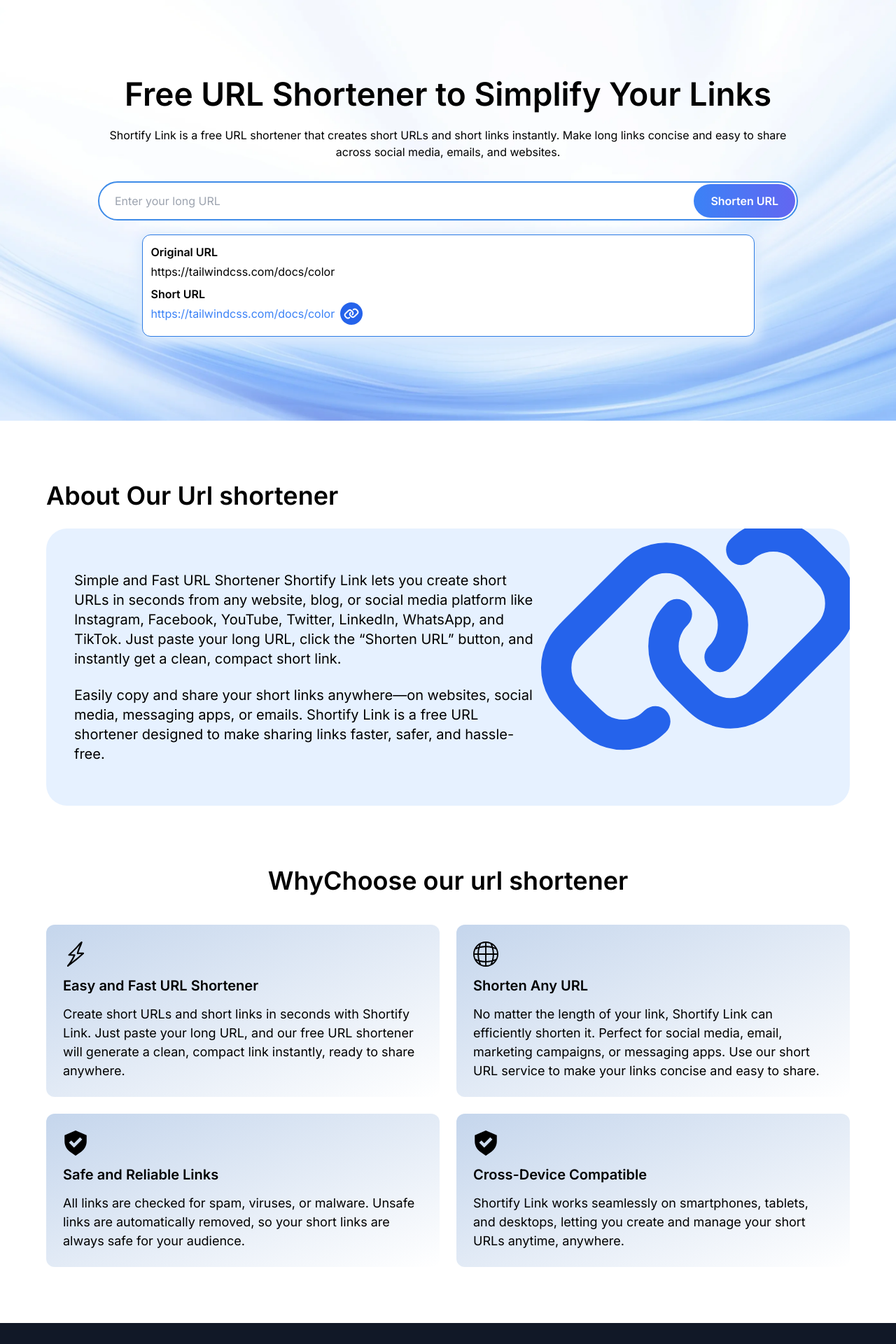
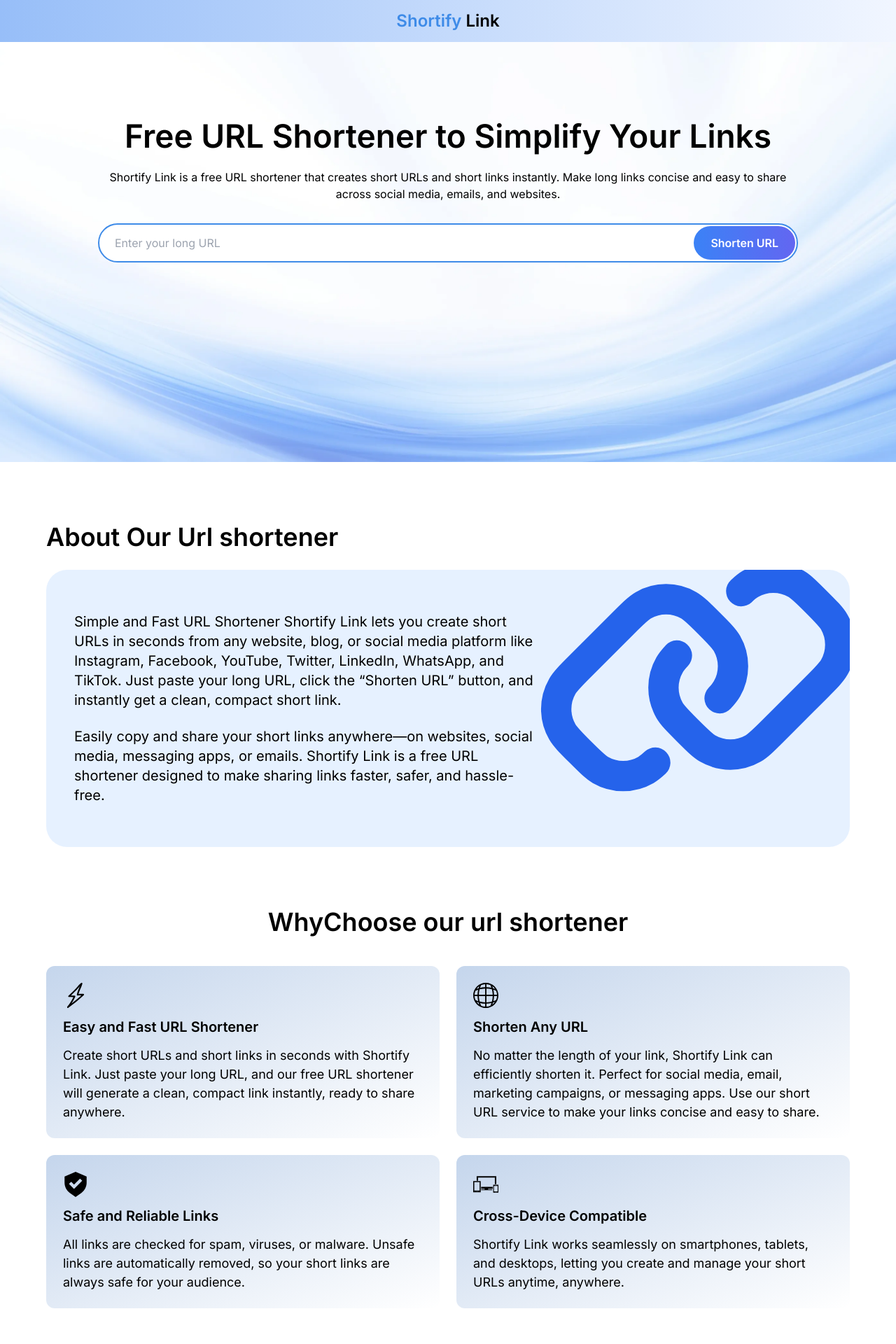
Before and after one commit to PraveenDurairaj1526/Shortify-Link, a Next.js app: page / in a window 1280 px wide. Shown: the top 1920 px of the page at 70% size. Built offline with nearby package versions, Linux system fonts and the light colour scheme.

Commit message:
header implementation

```diff
--- a/SvgIcons/getSvgIcons.js
+++ b/SvgIcons/getSvgIcons.js
@@ -92,15 +92,34 @@ export const FeatureIcon2 = ({ className }) => {
 export const FeatureIcon3 = ({ className }) => {
   return (
     <svg className={className} width="24px" height="24px" viewBox="0 0 16 16" fill="none" >
-      <path fill-rule="evenodd" clip-rule="evenodd" d="M8 16L4.35009 13.3929C2.24773 11.8912 1 9.46667 1 6.88306V3L8 0L15 3V6.88306C15 9.46667 13.7523 11.8912 11.6499 13.3929L8 16ZM12.2071 5.70711L10.7929 4.29289L7 8.08579L5.20711 6.29289L3.79289 7.70711L7 10.9142L12.2071 5.70711Z" fill="CurrentColor" />
+      <path fillRule="evenodd" clipRule="evenodd" d="M8 16L4.35009 13.3929C2.24773 11.8912 1 9.46667 1 6.88306V3L8 0L15 3V6.88306C15 9.46667 13.7523 11.8912 11.6499 13.3929L8 16ZM12.2071 5.70711L10.7929 4.29289L7 8.08579L5.20711 6.29289L3.79289 7.70711L7 10.9142L12.2071 5.70711Z" fill="CurrentColor" />
     </svg>
   )
 }
 
 export const FeatureIcon4 = ({ className }) => {
   return (
-    <svg className={className} width="24px" height="24px" viewBox="0 0 16 16" fill="none" >
-      <path fill-rule="evenodd" clip-rule="evenodd" d="M8 16L4.35009 13.3929C2.24773 11.8912 1 9.46667 1 6.88306V3L8 0L15 3V6.88306C15 9.46667 13.7523 11.8912 11.6499 13.3929L8 16ZM12.2071 5.70711L10.7929 4.29289L7 8.08579L5.20711 6.29289L3.79289 7.70711L7 10.9142L12.2071 5.70711Z" fill="CurrentColor" />
-    </svg>
+
+<svg fill="CurrentColor" className={className} width="24px" height="24px"
+	 viewBox="0 0 48.832 48.832"
+	 >
+<g>
+	<g id="Layer_20_51_">
+		<g>
+			<polygon points="15.42,32.814 22.23,32.814 22.23,34.385 15.42,34.385 15.42,35.68 36.838,35.68 36.838,34.385 28.898,34.385
+				28.898,32.814 37.729,32.814 37.729,29.227 15.42,29.227 			"/>
+			<polygon points="9.489,11.231 41.957,11.231 41.957,24.209 44.739,24.209 44.739,8.449 6.707,8.449 6.707,17.14 9.489,17.14
+				"/>
+			<path d="M0,39.799h14.523V18.013H0V39.799z M7.568,38.705c-0.386,0-0.7-0.312-0.7-0.699c0-0.386,0.314-0.699,0.7-0.699
+				c0.387,0,0.699,0.312,0.699,0.699S7.955,38.705,7.568,38.705z M2.1,20.113h10.325l-0.001,16.072H2.1V20.113z"/>
+			<path d="M38.715,25.046v15.337h10.117V25.046H38.715z M43.979,25.68c0.121,0,0.22,0.101,0.22,0.221
+				c0,0.121-0.099,0.222-0.22,0.222c-0.123,0-0.223-0.101-0.223-0.222C43.756,25.78,43.855,25.68,43.979,25.68z M42.665,26.416
+				h2.623v0.212h-2.623V26.416z M43.891,39.721c-0.291,0-0.524-0.236-0.524-0.525c0-0.29,0.233-0.524,0.524-0.524
+				c0.289,0,0.525,0.234,0.525,0.524C44.416,39.484,44.18,39.721,43.891,39.721z M47.369,37.915
+				c-2.368,0.013-6.016,0.022-7.189,0.012V27.382l7.189-0.001V37.915z"/>
+		</g>
+	</g>
+</g>
+</svg>
   )
 }
--- a/app/layout.js
+++ b/app/layout.js
@@ -1,5 +1,7 @@
 import { Inter } from "next/font/google";
+import { Analytics } from "@vercel/analytics/next"
 import Footer from "@/components/Footer";
+import Header from "@/components/Header";
 import "./globals.css";
 
 const inter = Inter({ subsets: ["latin"] });
@@ -8,7 +10,10 @@ const inter = Inter({ subsets: ["latin"] });
 export default function RootLayout({ children }) {
   return (
     <html lang="en">
-      <body className={inter.className}>{children}
+      <body className={inter.className}>
+        <Header/>
+        {children}
+         <Analytics />
         <Footer />
       </body>
     </html>
--- a/app/page.js
+++ b/app/page.js
@@ -1,6 +1,5 @@
 
 import About from "@/components/About";
-import Footer from "@/components/Footer";
 import ShortenerForm from "@/components/ShortenerForm";
 import WhyChoose from "@/components/WhyChoose";
 
@@ -12,7 +11,7 @@ export const metadata = {
   openGraph: {
     title: "Shortify Link | Free URL Shortener",
     description: "Shorten long URLs instantly with Shortify Link",
-    url: "https://yourdomain.com",
+    url: "https://www.shortifylink.in/",
     siteName: "Shortify Link",
   },
 };
--- a/app/url-creation-error/page.js
+++ b/app/url-creation-error/page.js
@@ -2,30 +2,30 @@ import React from 'react'
 
 function page() {
     return (
-        <>
-            <h1 className="text-3xl font-bold mb-3 text-red-600">
+        <div className='min-h-[500px] max-w-[1180px] mx-auto p-[80px_15px] text-center '>
+            <h1 className="text-3xl font-bold mb-3">
                 ⚠️ Oops! We couldn’t shorten your URL
             </h1>
             <p className="text-gray-700 mb-4">
                 Something went wrong while creating your short link. Please check the following:
             </p>
 
-            <ul className="list-disc text-left text-gray-700 space-y-1 mb-6 ml-6">
-                <li>Make sure the website address is correct.</li>
-                <li>Ensure the site is live and accessible.</li>
-                <li>Double-check for typos or missing characters.</li>
-                <li>The link might be flagged or blocked for security reasons.</li>
-                <li>Some URLs may not be allowed for shortening.</li>
+            <ul className="text-gray-700 space-y-1 mb-6 ml-6">
+                <li className='font-bold'>Make sure the website address is correct.</li>
+                <li className='font-bold'>Ensure the site is live and accessible.</li>
+                <li className='font-bold'>Double-check for typos or missing characters.</li>
+                <li className='font-bold'>The link might be flagged or blocked for security reasons.</li>
+                <li className='font-bold'>Some URLs may not be allowed for shortening.</li>
             </ul>
 
             <a
                 href="/"
                 className="inline-block bg-blue-600 text-white font-semibold px-5 py-2 rounded-lg hover:bg-blue-700 transition"
             >
-                🔙 Go Back & Try Again
+                Go Back & Try Again
             </a>
 
-        </>)
+        </div>)
 
 }
 
--- a/components/Footer.jsx
+++ b/components/Footer.jsx
@@ -4,15 +4,14 @@ export default function Footer() {
             <div className="max-w-6xl mx-auto px-4 flex flex-col md:flex-row items-center justify-between space-y-4 md:space-y-0">
                 {/* Brand Logo */}
                 <div className="flex items-center space-x-2">
-
-                    <span className="text-xl font-semibold ">Shortify Link</span>
+                    <a className="text-xl font-semibold" href="/"> <span className="text-[#3e8be8]">Shortify</span> Link</a>
                 </div>
 
                 {/* Links */}
                 <div className="flex flex-wrap items-center justify-center space-x-6 text-sm">
                     <a href="/terms-of-service" className="hover:text-white transition">Terms of Service</a>
                     <a href="/privacy-policy" className="hover:text-white transition">Privacy Policy</a>
-                    <a href="/contact" className="hover:text-white transition">Contact</a>
+                    <a href="mailto:praveendurairaj.in">Contact</a>
                 </div>
 
                 {/* Copyright */}
--- /dev/null
+++ b/components/Header.jsx
@@ -0,0 +1,11 @@
+import React from 'react'
+
+const Header = () => {
+    return (
+        <header className='text-center p-[14px] bg-gradient-to-r from-[#97bef8] to-[#f1f6ff]'>
+            <a className="text-2xl font-semibold" href="/"> <span className="text-[#3e8be8]">Shortify</span> Link</a>
+        </header>
+    )
+}
+
+export default Header
--- a/components/ShortenerForm.jsx
+++ b/components/ShortenerForm.jsx
@@ -9,8 +9,8 @@ import { ArrowIcon, LinkIcon } from '@/SvgIcons/getSvgIcons';
 
 const ShortenerForm = () => {
     const [url, setUrl] = useState("");
-    const [originalUrl, setOriginalUrl] = useState("https://tailwindcss.com/docs/color");
-    const [shortUrl, setShortUrl] = useState("https://tailwindcss.com/docs/color");
+    const [originalUrl, setOriginalUrl] = useState("");
+    const [shortUrl, setShortUrl] = useState("");
     const [copied, setCopied] = useState(false);
     const router = useRouter();
 
@@ -42,7 +42,7 @@ const ShortenerForm = () => {
     };
 
     return (
-        <div className="bg-[url(/images/banner-background.webp)] min-h-[600px] bg-cover">
+        <div className="bg-[url(/banner-background.webp)] min-h-[600px] bg-cover">
             <div className="p-[60px_15px] sm:p-[100px_15px] grid justify-center items-center">
                 <h1 className="text-[32px] sm:text-[46px] font-semibold text-center mb-3">
                     Free URL Shortener to Simplify Your Links
--- a/package.json
+++ b/package.json
@@ -9,8 +9,9 @@
     "lint": "next lint"
   },
   "dependencies": {
+    "@vercel/analytics": "^1.5.0",
     "firebase": "^12.5.0",
-    "next": "14.2.5",
+    "next": "^14.2.33",
     "react": "^18",
     "react-dom": "^18",
     "uuid": "^13.0.0"
```
Also changed, not shown: public/banner-background.webp (renamed from public/Images/banner-background.webp), public/robots.txt, 1 other file (tests, documents, lock files or other folders).
